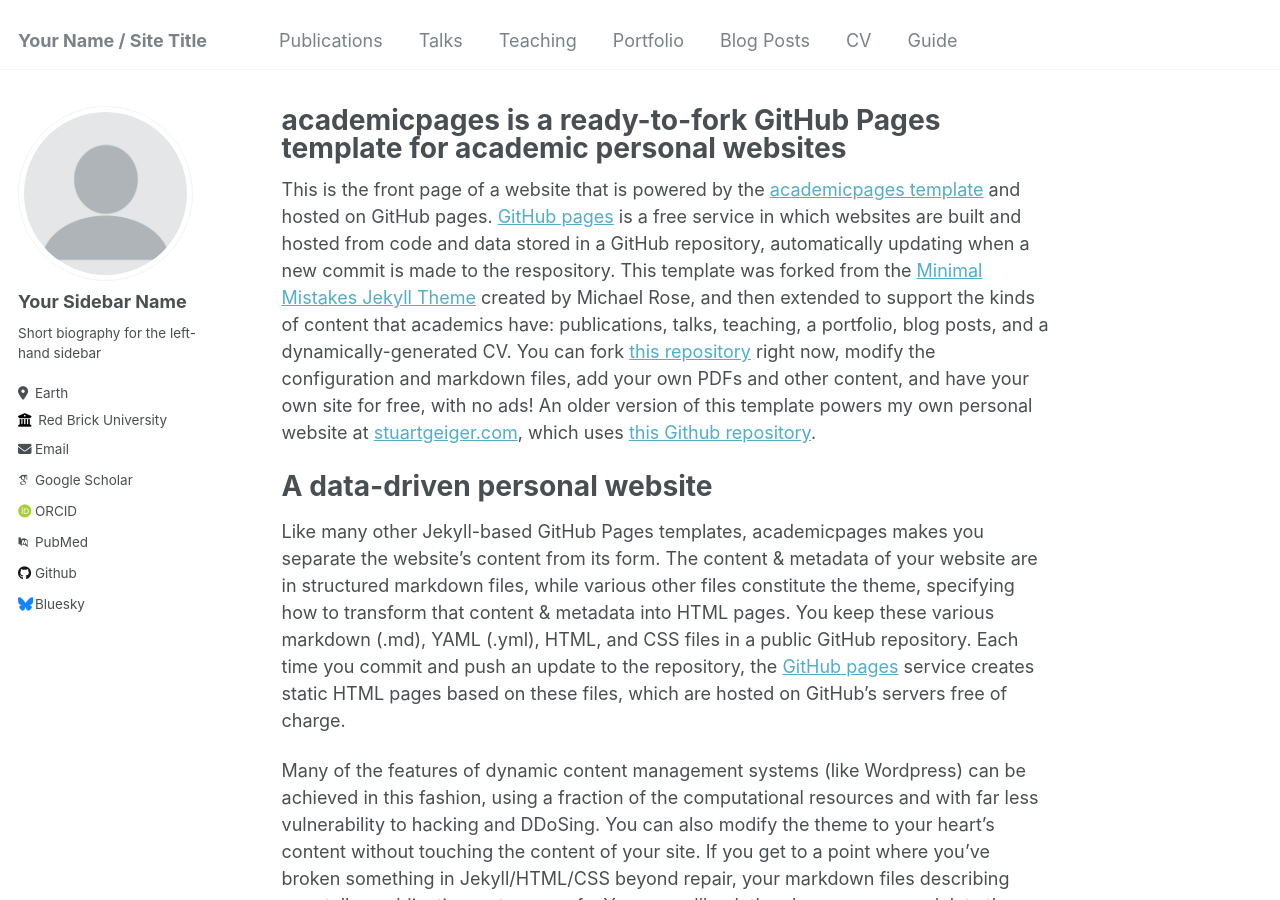
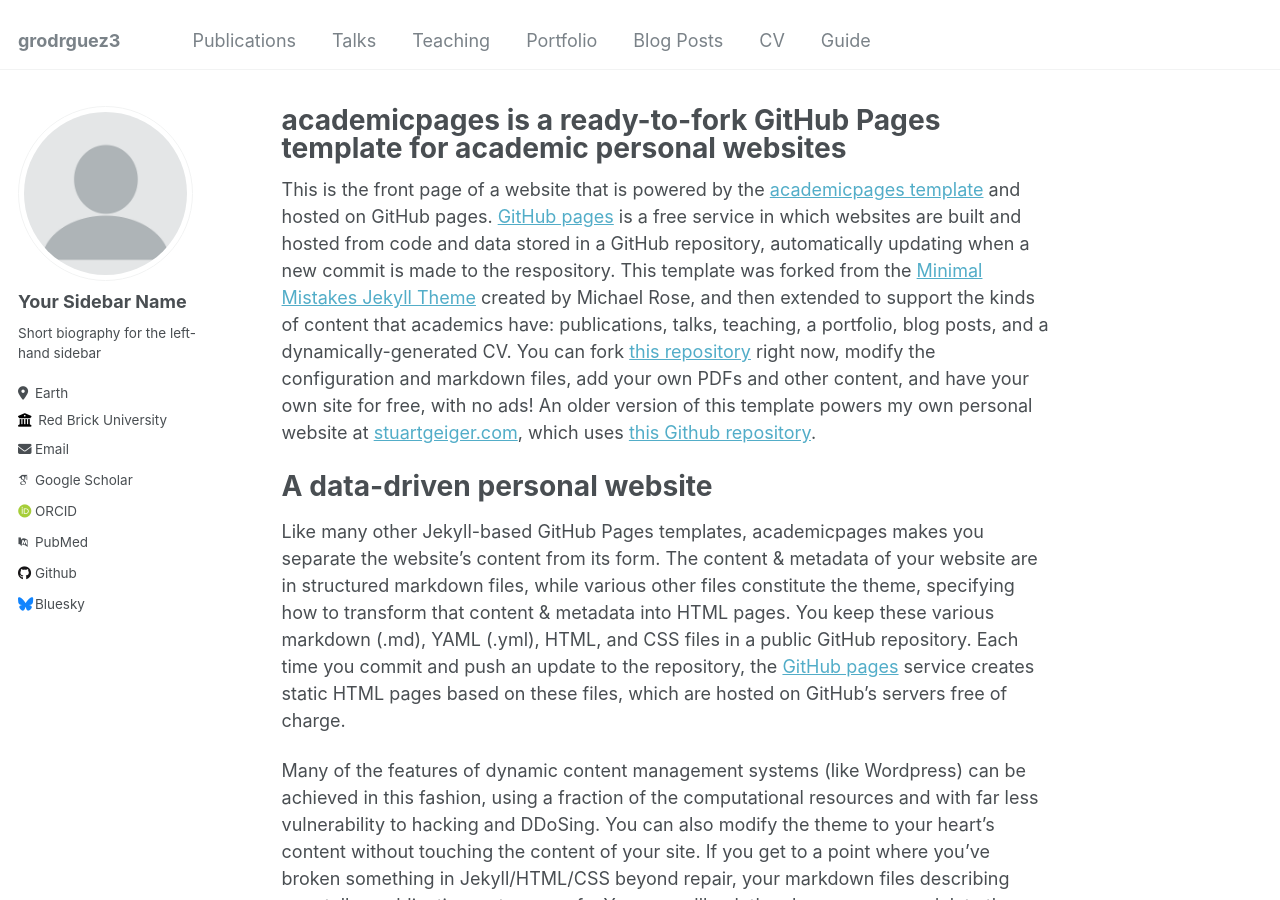
Before and after one commit to grodrguez3/grodrguez3.github.io, a Jekyll site: the page built from _pages/about.md, in a window 1280 px wide and 900 px high. Built offline with Jekyll 4.4.1, drawn with Linux system fonts in a browser that asks for light colours; some web fonts are replaced.

Commit message:
Update _config.yml

```diff
--- a/_config.yml
+++ b/_config.yml
@@ -8,11 +8,11 @@
 
 # Basic Site Settings
 locale                   : "en-US"
-title                    : "Your Name / Site Title"
+title                    : "grodrguez3"
 title_separator          : "-"
 name                     : &name "Your Name"
-description              : &description "personal description"
-url                      : https://academicpages.github.io # the base hostname & protocol for your site e.g. "https://mmistakes.github.io"
+description              : &description "Testing here"
+url                      : https://grodrguez3.github.io # the base hostname & protocol for your site e.g. "https://mmistakes.github.io"
 baseurl                  : "" # the subpath of your site, e.g. "/blog"
 repository               : "academicpages/academicpages.github.io"
 
```
